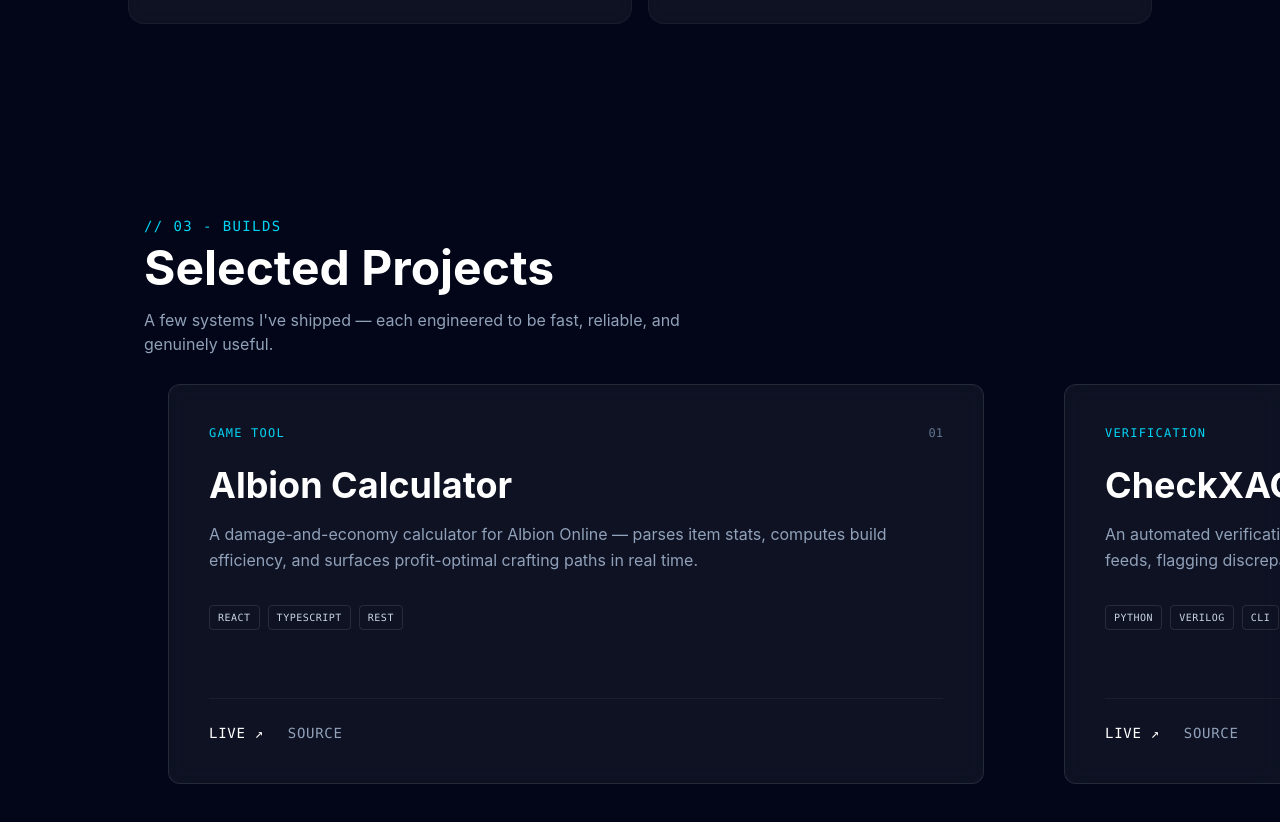
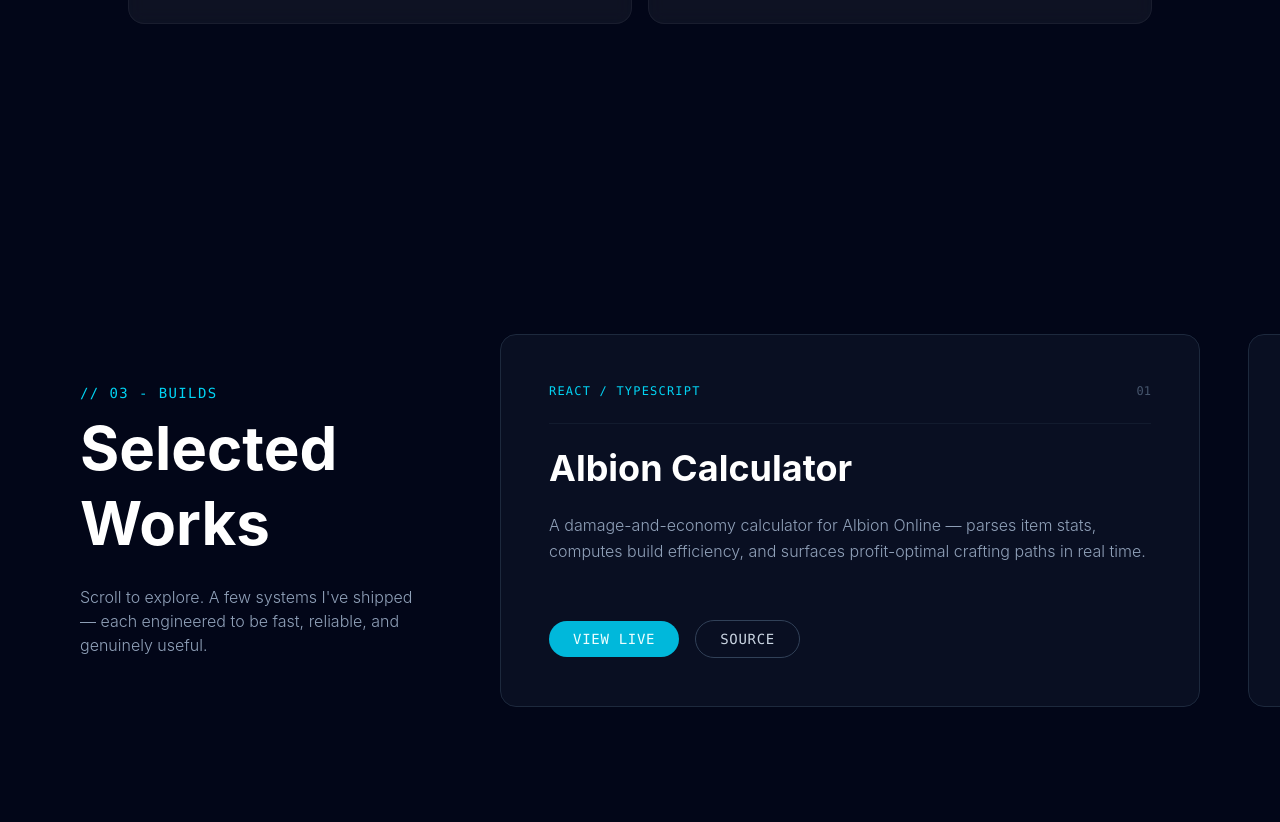
Before and after one commit to deeyooonn/Portfolio-Website, a React (Vite) app: page / in a window 1280 px wide. Shown: the part 1520-2342 px from the top of the page. Built offline with nearby package versions, Linux system fonts and the light colour scheme.

Commit message:
Overhaul GSAP Projects section with mobile fallback and fixing overflow

```diff
--- a/package.json
+++ b/package.json
@@ -10,6 +10,7 @@
     "preview": "vite preview"
   },
   "dependencies": {
+    "@gsap/react": "^2.1.2",
     "@tailwindcss/vite": "^4.3.3",
     "autoprefixer": "^10.5.4",
     "clsx": "^2.1.1",
--- a/src/App.jsx
+++ b/src/App.jsx
@@ -9,13 +9,13 @@ function App() {
     <div className="relative min-h-screen text-slate-100 selection:bg-sky-500/30">
       {/* Global Background Layer */}
       <div
-        className="fixed inset-0 z-0 bg-[url('/image_3e963e.jpg')] bg-cover bg-center bg-no-repeat"
+        className="fixed inset-0 -z-20 bg-[url('/image_3e963e.jpg')] bg-cover bg-center bg-no-repeat"
       />
       {/* Dark Overlay to ensure UI readability */}
-      <div className="fixed inset-0 z-0 bg-slate-950/80" />
+      <div className="fixed inset-0 -z-10 bg-slate-950/80" />
 
       {/* Main Content */}
-      <main className="relative z-10 w-full overflow-x-hidden">
+      <main className="relative z-10 w-full">
         {/* Navigation / Header - Optional minimal nav */}
         <nav className="fixed top-0 w-full z-50 p-6 flex justify-between items-center backdrop-blur-md bg-transparent border-b border-white/5">
           <div className="font-bold text-xl tracking-tighter font-mono">
--- a/src/components/Projects.jsx
+++ b/src/components/Projects.jsx
@@ -1,6 +1,7 @@
-import React, { useEffect, useRef } from 'react';
+import React, { useRef } from 'react';
 import { gsap } from 'gsap';
 import { ScrollTrigger } from 'gsap/ScrollTrigger';
+import { useGSAP } from '@gsap/react';
 
 gsap.registerPlugin(ScrollTrigger);
 
@@ -12,65 +13,80 @@ const projects = [
 
 export default function Projects() {
   const sectionRef = useRef(null);
+  const leftBlockRef = useRef(null);
   const containerRef = useRef(null);
 
-  useEffect(() => {
-    const ctx = gsap.context(() => {
-      const cards = gsap.utils.toArray('.project-card');
+  useGSAP(() => {
+    let mm = gsap.matchMedia();
 
-      gsap.to(cards, {
-        xPercent: -100 * (cards.length - 1),
-        ease: 'none',
-        scrollTrigger: {
+    mm.add("(min-width: 768px)", () => {
+      // Calculate exactly how far to scroll the container left
+      // scrollWidth = total width of all cards + gaps
+      // viewport width - leftBlock width = visible area for the cards
+      const getScrollAmount = () => {
+        const containerWidth = containerRef.current.scrollWidth;
+        const visibleWidth = window.innerWidth - leftBlockRef.current.offsetWidth;
+        return -(containerWidth - visibleWidth + 100); // 100px extra padding at the end
+      };
+
+      const tween = gsap.to(containerRef.current, {
+        x: getScrollAmount,
+        ease: 'none'
+      });
+
+      ScrollTrigger.create({
         trigger: sectionRef.current,
         pin: true,
+        animation: tween,
         scrub: 1,
-          snap: 1 / (cards.length - 1),
-          end: () => "+=" + containerRef.current.offsetWidth
-        }
+        // The scroll distance is equal to the amount we're moving it left
+        end: () => `+=${Math.abs(getScrollAmount())}`
       });
-    }, sectionRef);
+    });
 
-    return () => ctx.revert();
-  }, []);
+    return () => mm.revert();
+  }, { scope: sectionRef });
 
   return (
-    <section ref={sectionRef} id="projects" className="relative h-screen flex flex-col justify-center overflow-hidden z-10 py-24">
-      <div className="max-w-5xl mx-auto w-full px-4 absolute top-24 left-1/2 -translate-x-1/2 z-20">
+    <section ref={sectionRef} id="projects" className="relative flex flex-col md:flex-row z-10 py-24 md:py-0 md:h-screen overflow-hidden">
+      {/* Left Side: Fixed Title Block (Sticky in Flex, Pinned by GSAP on Desktop) */}
+      <div
+        ref={leftBlockRef}
+        className="w-full md:w-[400px] lg:w-[500px] flex-shrink-0 flex flex-col justify-center px-6 md:px-12 lg:px-20 z-20 mb-12 md:mb-0 md:h-screen"
+      >
         <p className="font-mono text-cyan-400 text-sm tracking-widest uppercase mb-2">// 03 - BUILDS</p>
-        <h2 className="text-4xl md:text-5xl font-bold text-white">Selected Projects</h2>
-        <p className="text-slate-400 mt-4 max-w-xl">A few systems I've shipped — each engineered to be fast, reliable, and genuinely useful.</p>
+        <h2 className="text-5xl md:text-6xl font-bold text-white leading-tight">Selected <br/> Works</h2>
+        <p className="text-slate-400 mt-6 max-w-sm font-light">
+          Scroll to explore. A few systems I've shipped — each engineered to be fast, reliable, and genuinely useful.
+        </p>
       </div>
 
-      <div ref={containerRef} className="flex h-[50vh] w-[300vw] ml-[max(0px,calc((100vw-64rem)/2))] mt-32">
-        {projects.map((project, idx) => (
+      {/* Right Side: Horizontal Track */}
+      <div className="flex-1 flex items-center md:h-screen w-full">
+        <div
+          ref={containerRef}
+          className="flex flex-col md:flex-row gap-8 md:gap-12 px-6 md:px-0 md:pr-24 items-center w-full md:w-auto"
+        >
+          {projects.map((project) => (
             <div
               key={project.id}
-            className="project-card w-screen h-full flex items-center px-4 md:px-10 flex-shrink-0 max-w-4xl"
+              className="project-card flex-shrink-0 w-full md:w-[600px] lg:w-[700px]"
             >
-            <div className="w-full h-full bg-white/5 border border-white/10 rounded-xl p-8 md:p-10 backdrop-blur-md flex flex-col justify-between group hover:border-cyan-500/50 transition-all duration-500 hover:-translate-y-2 hover:shadow-[0_0_40px_-15px_rgba(34,211,238,0.3)]">
+              <div className="w-full bg-slate-900/60 border border-slate-800 rounded-2xl p-8 md:p-12 backdrop-blur-md flex flex-col justify-between group hover:border-cyan-500/40 transition-all duration-500 hover:-translate-y-1 hover:shadow-[0_0_40px_-15px_rgba(34,211,238,0.2)]">
                 <div>
-                <div className="flex justify-between items-start mb-6">
-                  <span className="text-cyan-400 font-mono text-xs tracking-widest uppercase">{project.type}</span>
-                  <span className="font-mono text-xs text-slate-500">0{project.id}</span>
+                  <div className="flex justify-between items-start mb-6 border-b border-slate-800/50 pb-6">
+                    <span className="text-cyan-400 font-mono text-xs tracking-widest uppercase">{project.tags.slice(0, 2).join(' / ')}</span>
+                    <span className="font-mono text-xs text-slate-600">0{project.id}</span>
                   </div>
-                <h3 className="text-3xl md:text-4xl font-bold text-white mb-4 group-hover:text-cyan-50 transition-colors">{project.title}</h3>
-                <p className="text-slate-400 text-sm md:text-base leading-relaxed mb-8">{project.desc}</p>
-
-                <div className="flex flex-wrap gap-2 mb-8">
-                  {project.tags.map(tag => (
-                    <span key={tag} className="text-[10px] font-mono border border-white/10 rounded px-2 py-1 text-slate-300 tracking-wider">
-                      {tag}
-                    </span>
-                  ))}
-                </div>
+                  <h3 className="text-3xl md:text-4xl font-bold text-white mb-6">{project.title}</h3>
+                  <p className="text-slate-400 text-base leading-relaxed mb-8 font-light">{project.desc}</p>
                 </div>
 
-              <div className="flex gap-6 items-center pt-6 border-t border-white/5">
-                <button className="text-white font-mono text-sm tracking-wider hover:text-cyan-400 transition-colors flex items-center gap-2">
-                  LIVE ↗
+                <div className="flex gap-4 items-center pt-6">
+                  <button className="bg-cyan-500 text-cyan-50 hover:bg-cyan-400 px-6 py-2 rounded-full font-mono text-sm tracking-wider transition-colors">
+                    VIEW LIVE
                   </button>
-                <button className="text-slate-400 font-mono text-sm tracking-wider hover:text-white transition-colors flex items-center gap-2">
+                  <button className="border border-slate-700 text-slate-300 hover:text-white hover:border-slate-500 px-6 py-2 rounded-full font-mono text-sm tracking-wider transition-colors">
                     SOURCE
                   </button>
                 </div>
@@ -78,6 +94,7 @@ export default function Projects() {
             </div>
           ))}
         </div>
+      </div>
     </section>
   );
 }
--- a/src/index.css
+++ b/src/index.css
@@ -6,7 +6,7 @@
   }
 
   body {
-    @apply text-slate-100 antialiased overflow-x-hidden bg-slate-950;
+    @apply text-slate-100 antialiased bg-slate-950;
   }
 }
 
```
Also changed, not shown: 1 other file (tests, documents, lock files or other folders). Lines whose indentation alone changed are shown as unchanged.
